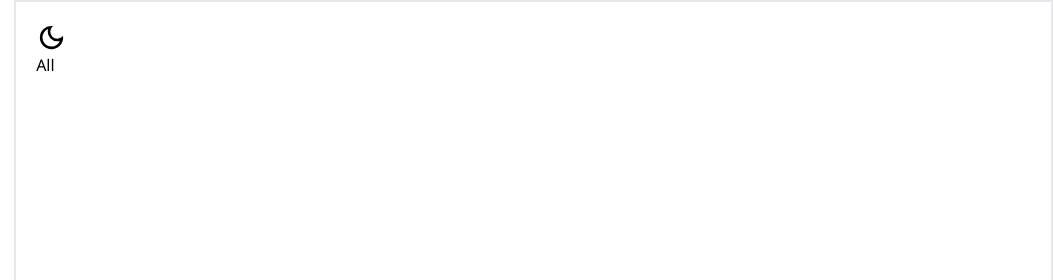
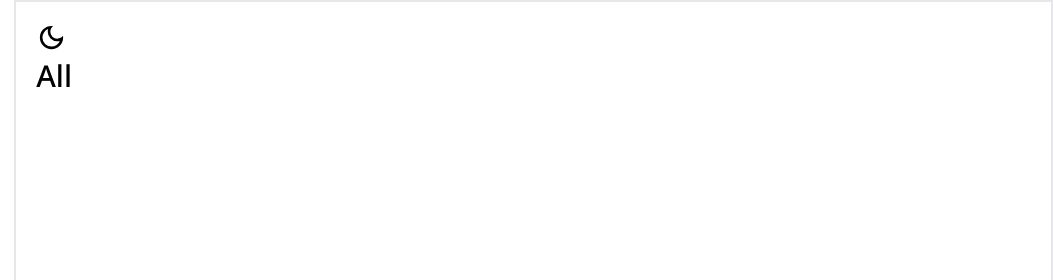
Before and after one commit to Epoza/todo-list, a website built with Vite: page index.html in a window 1280 px wide. Shown: the top 280 px of the page, 227-1280 px from the left. Built offline with nearby package versions, Linux system fonts and the light colour scheme.

Commit message:
add basic styling to task category header

```diff
--- a/src/style.css
+++ b/src/style.css
@@ -140,3 +140,10 @@ span{
 .categorySelected {
   box-shadow: 1.2px 2.4px 2.4px hsl(0deg 0% 0% / 0.46);
 }
+
+/* -------------Task Styling ------------- */
+
+#taskCategoryHeader {
+  font-size: 30px;
+  font-weight: 500;
+}
```
